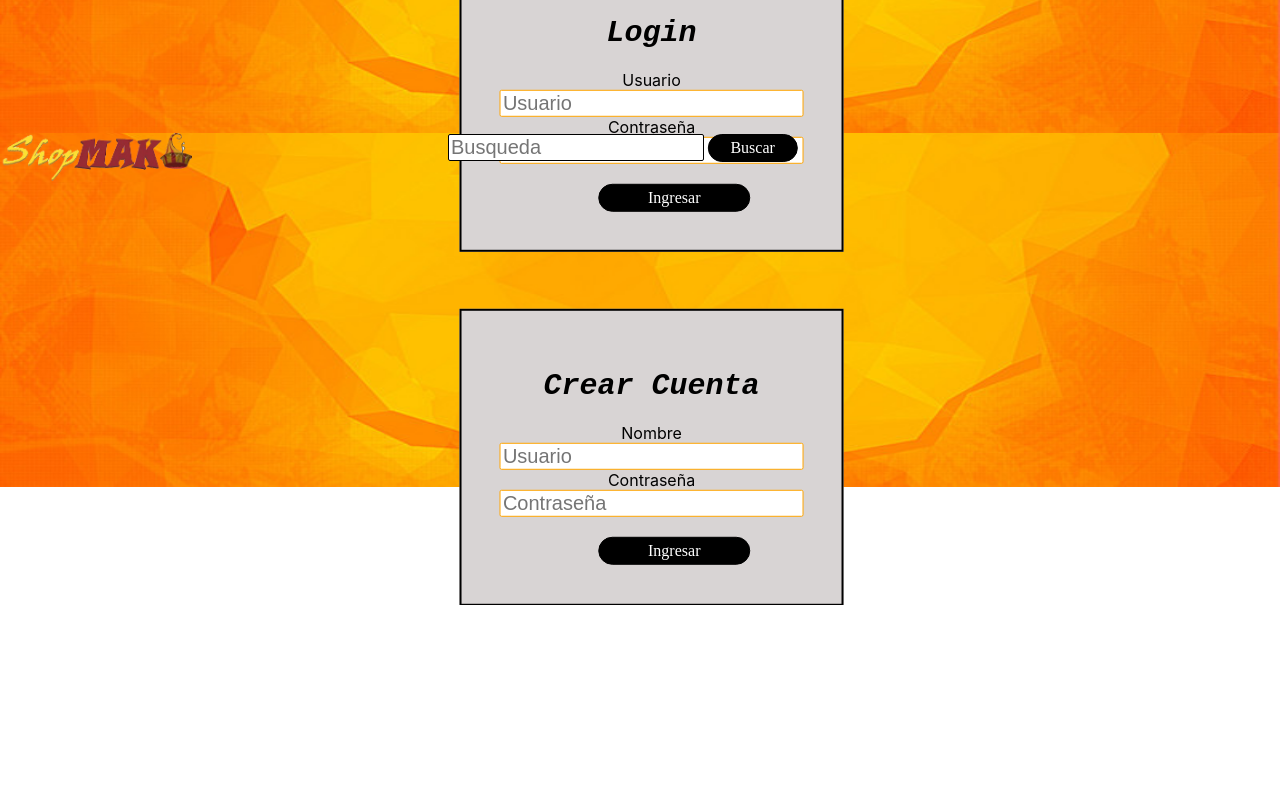
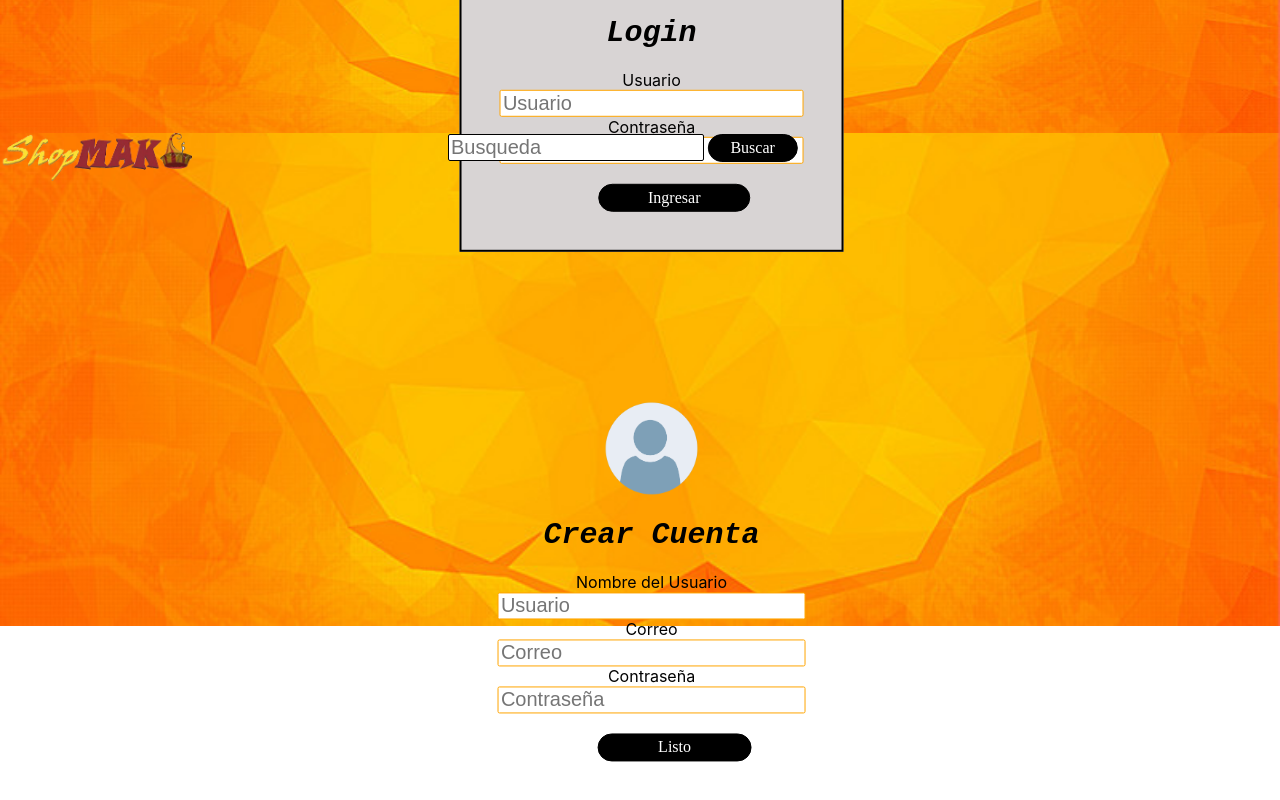
Before and after one commit to Guadalupe-Martinezl/ShopMakk, a React (Create React App) app in the folder shop/: page / in a window 1280 px wide. Shown: the part 1876-2676 px from the top of the page. Before the commit the page ends 2481 px from the top, so only its background shows below. Built offline with nearby package versions, Linux system fonts and the light colour scheme.

Commit message:
Creation of the users

```diff
--- a/shop/src/Components/Registro/index.js
+++ b/shop/src/Components/Registro/index.js
@@ -1,7 +1,7 @@
 import React from "react";
 
 import shop from '../../images/shop2.png';
-import reloj from '../../images/reloj.jpeg';
+import usuario from '../../images/user.png';
 import fondo from '../../images/fondo.jpg';
 
 import styled, {css}from 'styled-components'
@@ -26,13 +26,15 @@ const Contain = styled.div`
 .login{
   margin:auto;
   width: 30%;
-  background:  #d8d4d4 ;
   padding: 3%;
   transform: translate(3%, 40%);
   color: black;
-  border: 2px solid black;
   text-align: center;
   box-sizing: border-box;
+}
+.login img{
+  width: 30%;
+  height: 30%;
 }
 `;
 const Input = styled.input.attrs(({ size }) => ({
@@ -107,14 +109,23 @@ export default function Registro(props) {
         </div>
 
       <div className="login">
+      <img src={usuario} />
         <h1>Crear Cuenta</h1>
           <form>
             <div>
-              <label> Nombre </label><br/>
+              <label> Nombre del Usuario </label><br/>
                 <Input
                   name ="usuario"
                   type="text"
                   placeholder="Usuario"
+                  />
+            </div>
+            <div>
+              <label> Correo </label><br/>
+                <Input
+                  name ="usuario"
+                  type="email"
+                  placeholder="Correo"
                   />
             </div>
 
@@ -131,7 +142,7 @@ export default function Registro(props) {
             <Button
               name="ingresar"
               type="sumbmit">
-                Ingresar
+                Listo
             </Button>
           </div>
           </form>
```
Also changed, not shown: shop/src/images/user.png (added).
